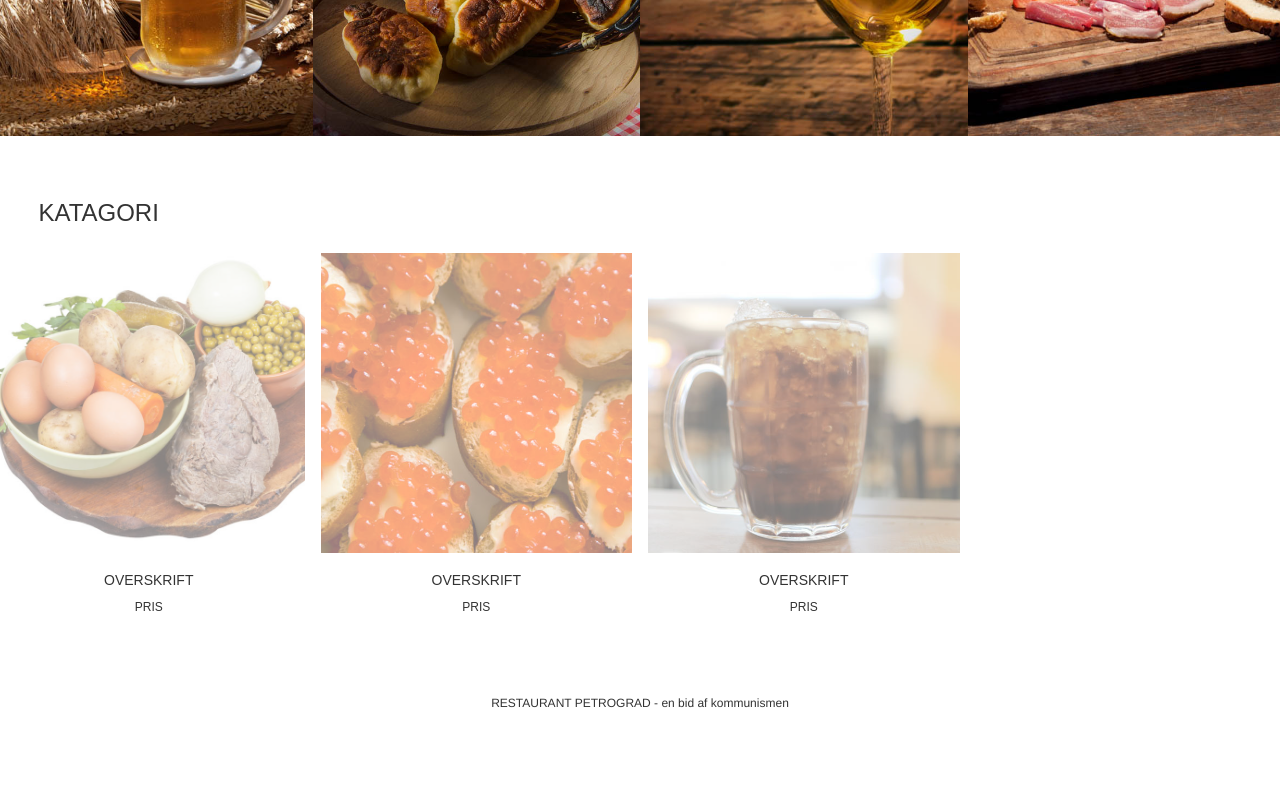
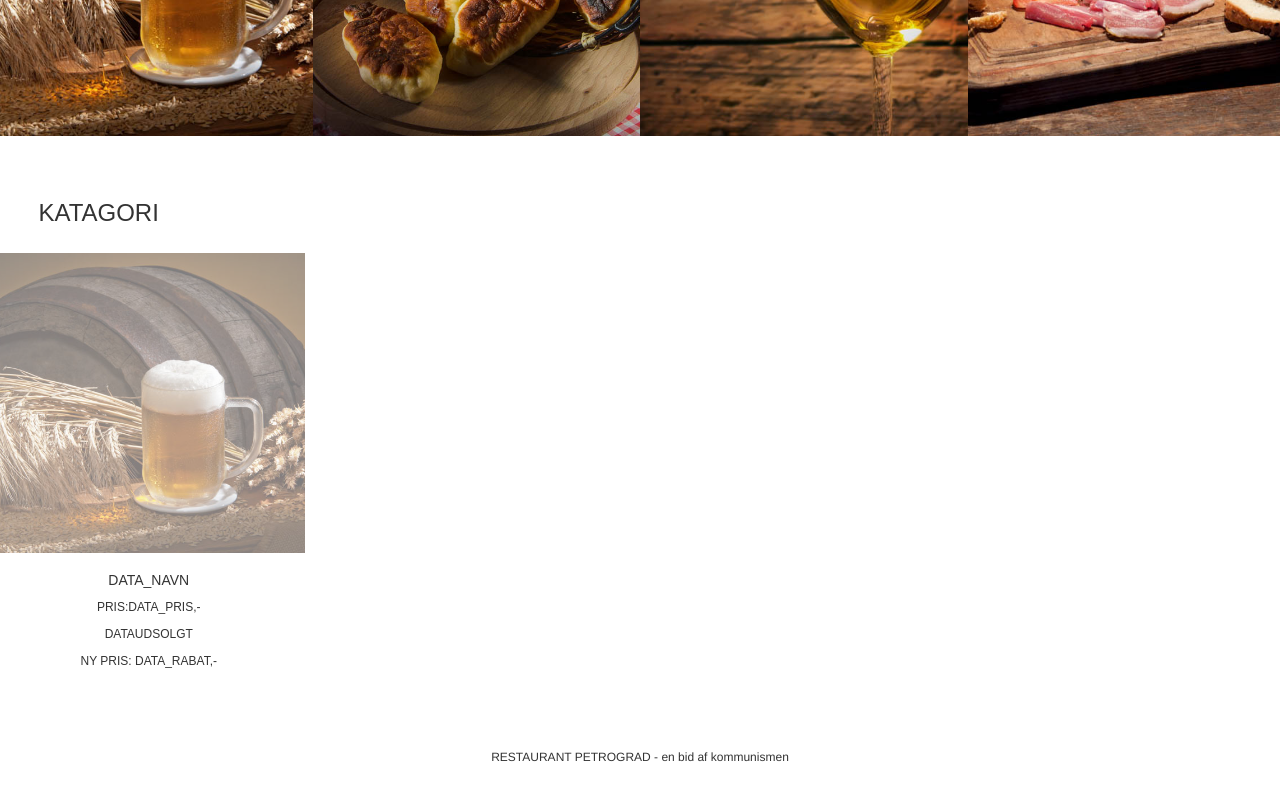
Before and after one commit to MullerBirk/Petrograd, a plain HTML site: page index.html in a window 1280 px wide. Shown: the part 1048-1848 px from the top of the page. Before the commit the page ends 1822 px from the top, so only its background shows below. Drawn offline with nearby package versions, Linux system fonts and the light colour scheme.

Commit message:
template produkt klar

```diff
--- a/index.html
+++ b/index.html
@@ -103,8 +103,10 @@
               <h3>KATAGORI</h3>
         </div>
 
-       <div class="row retter">
-            <template id="produkt">
+       <div class="row produktliste">
+           <!--herskal produkter lægges-->
+
+            <template id="produkt_template">
                 <div class="col-xs-6 col-sm-3 col-md-3 btn" data-toggle="modal" data-target="#myModal_1">
                     <div class="row ret_1 data_pic"></div>
                     <div class="row knap_ret_1">
@@ -120,29 +122,7 @@
                 </div>
             </template>
 
-            <div class="col-xs-6 col-sm-3 col-md-3 btn" data-toggle="modal" data-target="#myModal_2">
-                <div class="row  ret_2"></div>
-                <div class="row knap_ret_2">
-                   <h5>OVERSKRIFT</h5>
-                    <p>PRIS</p>
-                </div>
-            </div>
 
-            <div class="col-xs-6 col-sm-3 col-md-3 btn" data-toggle="modal" data-target="#myModal_3">
-                <div class="row  ret_3"></div>
-                <div class="row knap_ret_3">
-                   <h5>OVERSKRIFT</h5>
-                    <p>PRIS</p>
-                </div>
-            </div>
-
-            <div class="col-xs-6 col-sm-3 col-md-3 btn" data-toggle="modal" data-target="#myModal_4">
-                <div class="row  ret_4"></div>
-                <div class="row knap_ret_4">
-                   <h5>OVERSKRIFT</h5>
-                    <p>PRIS</p>
-                </div>
-            </div>
         </div>
 
 
--- a/script.js
+++ b/script.js
@@ -1,4 +1,20 @@
+window.addEventListener("load", siden_vises);
 
+function siden_vises(){
+     console.log("siden vises")
+
+     vis_produkt();
+}
+
+function vis_produkt(){
+    //klon produkt_template
+
+    var klon = document.querySelector("#produkt_template").content.cloneNode(true);
+    //indsæt data i klon
+
+    //append klon til produktliste
+    document.querySelector(".produktliste").appendChild(klon);
+}
 
 
 $('.scroll').click(function(){
```
